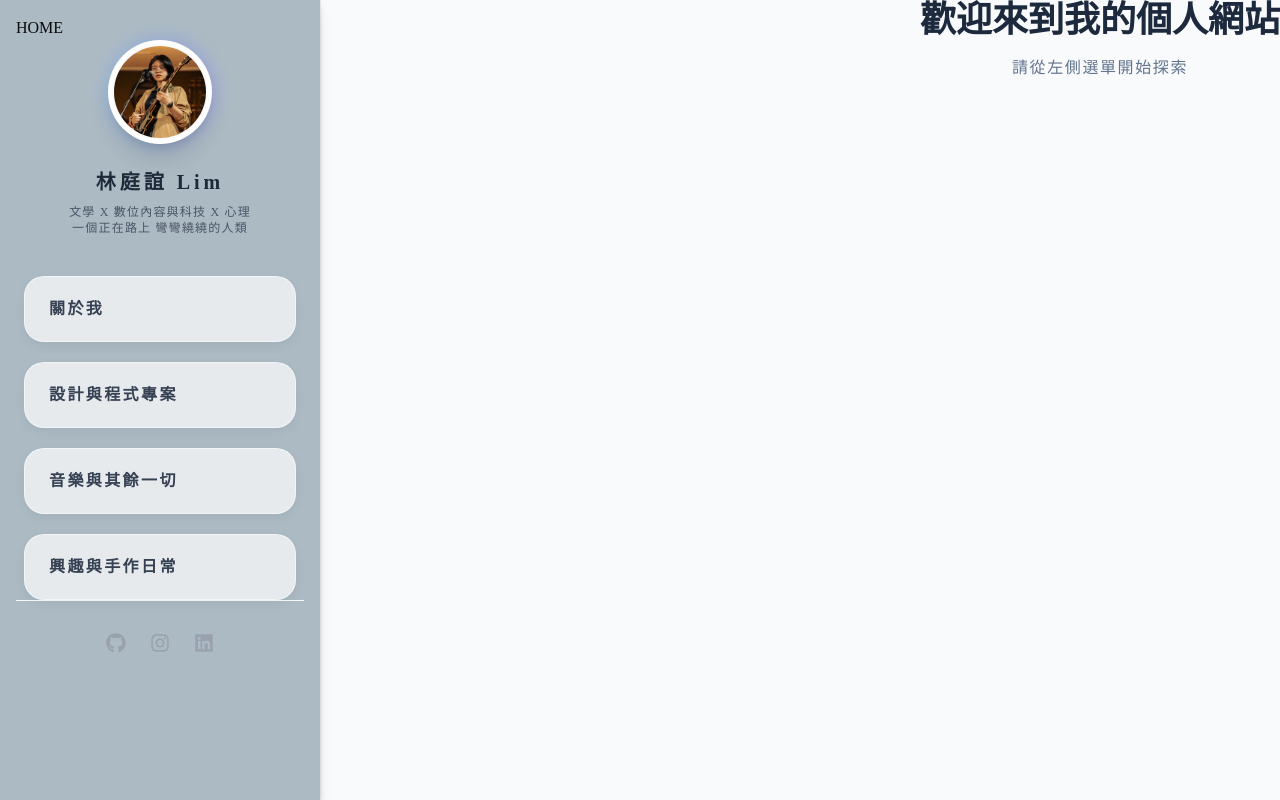
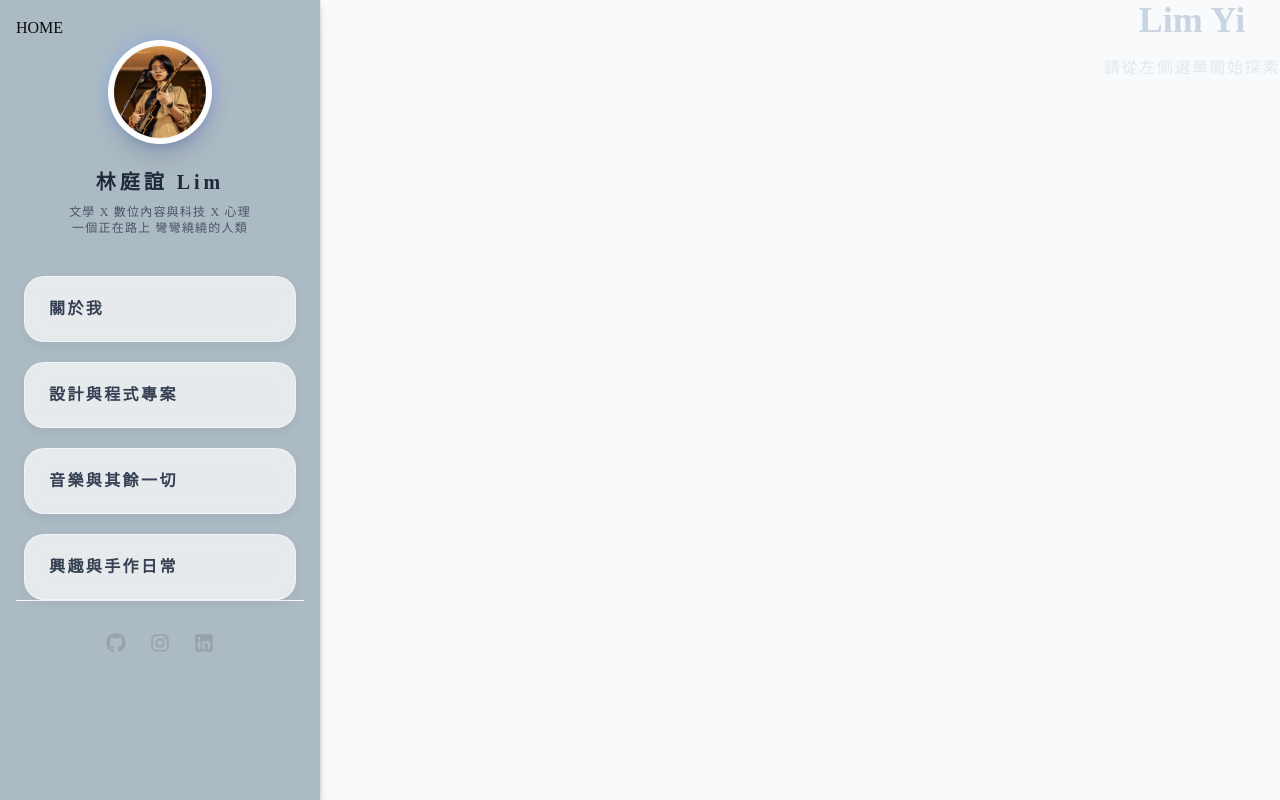
Before and after one commit to yeelin1128/1142_Web113101084_Hw1, a Next.js app: page / in a window 1280 px wide. Built offline with nearby package versions, Linux system fonts and the light colour scheme.

Commit message:
feat: home32

```diff
--- a/app/page.tsx
+++ b/app/page.tsx
@@ -11,7 +11,7 @@ export default function Home() {
       <div className="flex h-screen w-full overflow-hidden bg-slate-50">
 
         {/* 1. 電腦版選單：只有在 sm (640px) 以上才會顯示 */}
-        <aside className="hidden sm:block flex-shrink-0 h-full border-r shadow-md">
+        <aside className="hidden sm:block justify-center flex-shrink-0 h-full border-r shadow-md">
           <Menu />
         </aside>
 
@@ -26,8 +26,8 @@ export default function Home() {
 
         {/* 電腦版看到的歡迎文字 */}
         <div className="hidden sm:flex flex-col items-center">
-          <h1 className="text-4xl font-bold text-slate-800 mb-4">歡迎來到我的個人網站</h1>
-          <p className="text-slate-500 tracking-widest">請從左側選單開始探索</p>
+          <h1 className="text-4xl font-bold text-slate-300 mb-4 justify-center">Lim Yi </h1>
+          <p className="text-slate-200 tracking-widest justify-center">請從左側選單開始探索</p>
         </div>
 
       </div>
```
